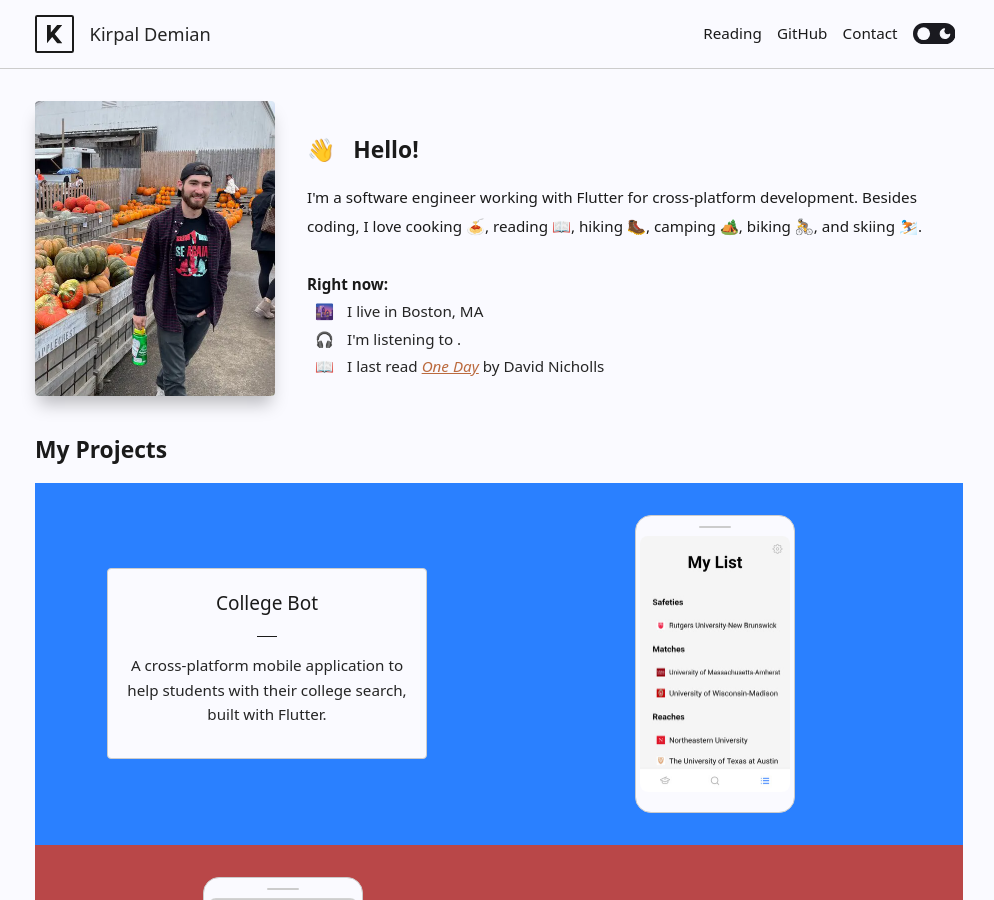
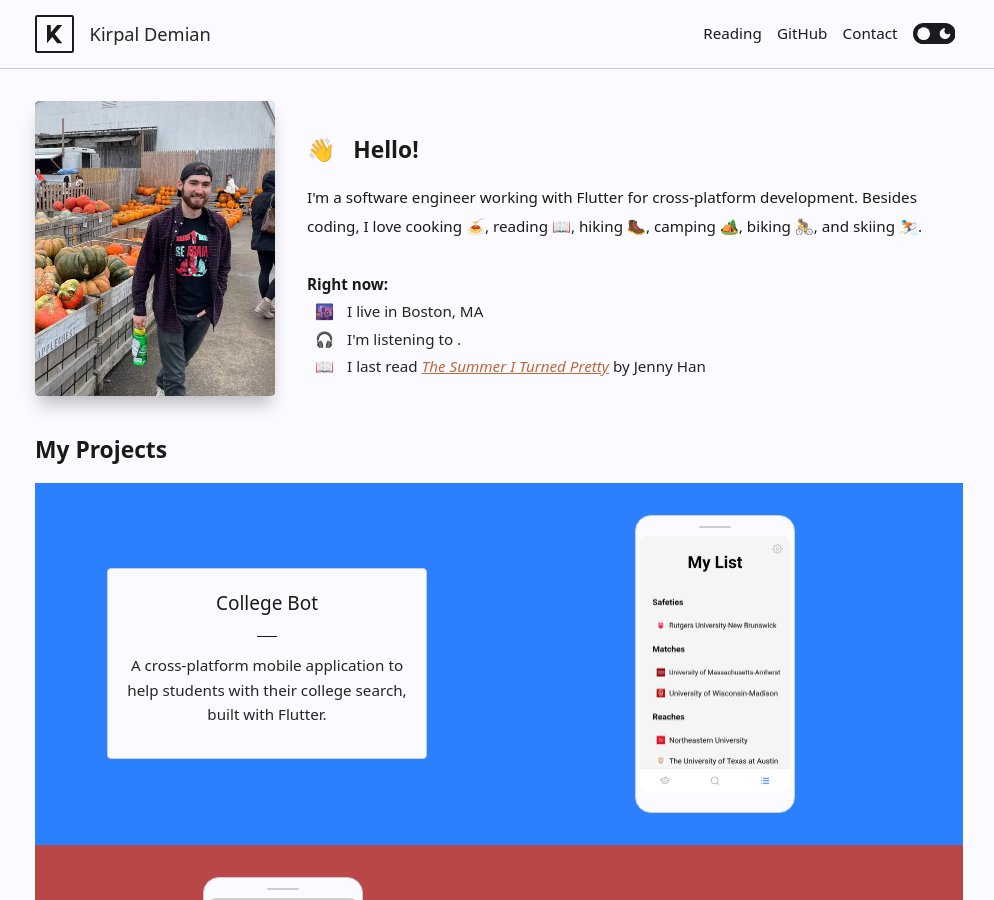
Before and after one commit to Kirpal/kirpal, a Jekyll site: the page built from index.html, in a window 1280 px wide and 900 px high. Shown: the whole window, without its empty margins (141-1135 px from the left). Built offline with Jekyll 4.4.1, drawn with Linux system fonts in a browser that asks for light colours.

Commit message:
Update reading.yaml

```diff
--- a/_data/reading.yml
+++ b/_data/reading.yml
@@ -1,3 +1,11 @@
+- title: The Summer I Turned Pretty
+  author: Jenny Han
+  isbn: 9781416968290
+  status: read
+  date_started: 2025/08/15
+  date_finished: 2025/08/17
+  rating: 2
+
 - title: One Day
   author: David Nicholls
   isbn: 9780307474711
```
